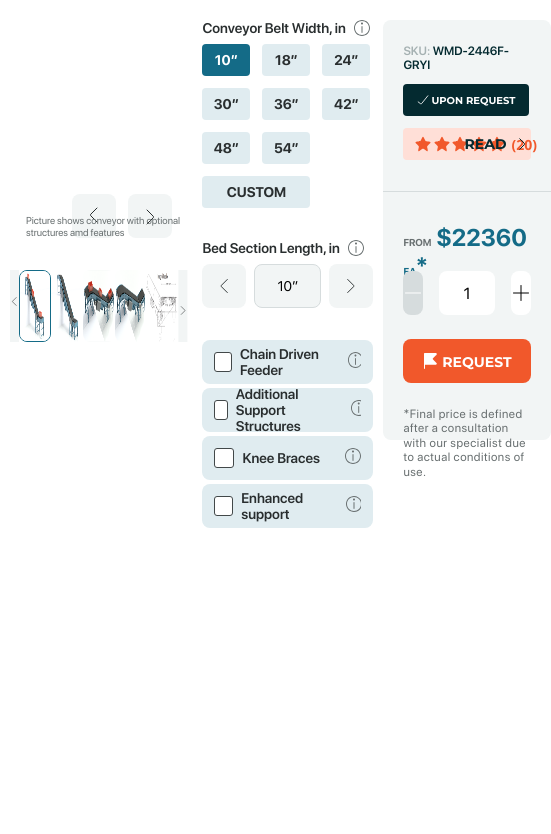
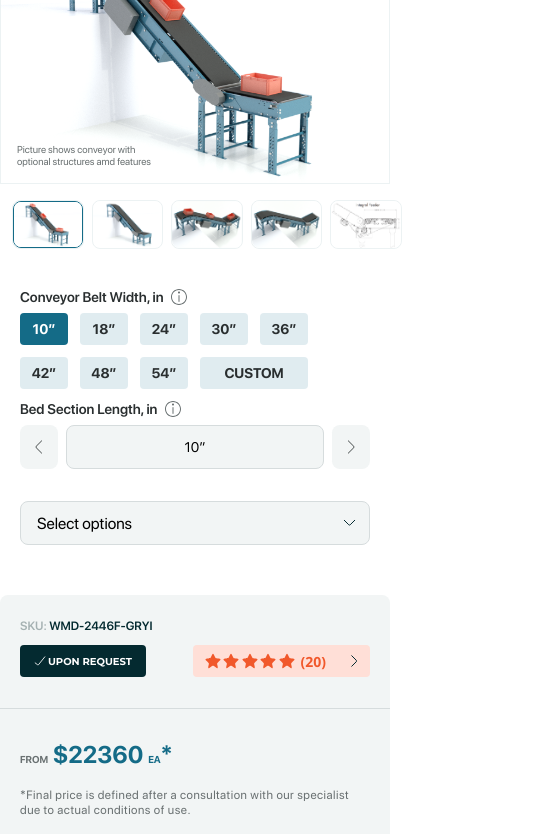
Before and after one commit to SergiyGenza/test-task_conveyors_shop, a plain HTML site: page index.html in a window 390 px wide. Shown: the part 275-1109 px from the top of the page, 551 px wide, since content can reach past the window. Drawn offline with nearby package versions, Linux system fonts and the light colour scheme.

Commit message:
finish mobile and slider

```diff
--- a/index.css
+++ b/index.css
@@ -8,6 +8,7 @@
   --dark-azure: #146b87;
   --black-primary: #042a30;
   --gray-50: #f2f5f5;
+  --gray-100: #ecf2f3;
   --gray-200: #d6dcdd;
   --gray-300: #a3a3a3;
   --gray-400: #a5b1b2;
@@ -20,6 +21,10 @@
 
 body {
   font-family: "SF Pro Display";
+}
+
+.wrapper > .product-details-title {
+  display: none;
 }
 
 .container {
@@ -72,9 +77,7 @@ nav ul li:last-child::after {
 .wrapper {
   display: flex;
   justify-content: space-between;
-  /* display: grid;
-  grid-template-columns: repeat(auto-fit, 652px); */
-  /* gap: 44px; */
+  gap: 44px;
 }
 
 .preview-lg {
@@ -126,7 +129,8 @@ nav ul li:last-child::after {
 }
 
 .slider-item {
-  /* border-radius: 8px; */
+  border-radius: 8px;
+  border: 1px var(--gray-100) solid;
 }
 
 .slider-item img {
@@ -142,7 +146,6 @@ nav ul li:last-child::after {
   background-color: var(--gray-50);
   width: 32px;
   height: 72px;
-  /* border-radius: 8px; */
 }
 
 .btn-slide .prev {
@@ -232,7 +235,6 @@ nav ul li:last-child::after {
 /* //////////////////// */
 
 .product-details {
-  margin-bottom: 500px;
   width: 48%;
 }
 
@@ -252,12 +254,11 @@ nav ul li:last-child::after {
 }
 
 .product-content {
-  /* min-width: 316px; */
   width: 316px;
 }
 .product-width {
   max-width: 288px;
-  margin-bottom: 32px;
+  margin-bottom: 12px;
 }
 .product-title {
   font-weight: 600;
@@ -278,6 +279,27 @@ nav ul li:last-child::after {
   display: flex;
   flex-wrap: wrap;
   gap: 12px;
+}
+
+.rotare90 {
+  transform: rotate(90deg);
+  display: flex;
+}
+
+.product-options-group-mobile {
+  display: none;
+  width: 100%;
+}
+
+.product-options-group-mobile > .custom-select {
+  display: flex;
+  justify-content: space-between;
+  align-items: center;
+  border: 1px var(--gray-200) solid;
+  background-color: var(--gray-50);
+  height: 44px;
+  padding: 0 16px;
+  border-radius: 8px;
 }
 
 .btn-option {
@@ -304,6 +326,9 @@ nav ul li:last-child::after {
 .custom-size {
   display: none;
 }
+.custom-size.open {
+  margin-bottom: 32px;
+}
 
 .custom-size#product-length,
 .custom-size.open {
@@ -323,7 +348,6 @@ nav ul li:last-child::after {
 }
 
 .btn-custom-size {
-  /* background-image: url(assets/icons/Chevron_left.svg); */
   background-position: center;
   background-repeat: no-repeat;
   padding: 7px 12px;
@@ -403,8 +427,6 @@ label:active {
 
 input[type="checkbox"]:checked + label::after {
   content: url("assets/icons/checkbox-icon.svg");
-  /* width: 100%; */
-  /* height: 100%; */
   position: absolute;
   background-size: cover;
   background-color: var(--dark-azure);
@@ -412,7 +434,6 @@ input[type="checkbox"]:checked + label::after {
   padding: 1px;
   border: 1px var(--dark-azure) solid;
   top: -1px;
-  /* left: -1px; */
 }
 
 /* //// */
@@ -438,6 +459,12 @@ input[type="checkbox"]:checked + label::after {
   font-size: 12px;
 }
 
+.procuct-info-block {
+  display: flex;
+  flex-direction: column;
+  gap: 12px;
+}
+
 .procuct-info-code span {
   color: var(--gray-400);
 }
@@ -451,7 +478,7 @@ input[type="checkbox"]:checked + label::after {
   text-transform: uppercase;
   border-radius: 4px;
   max-width: 126px;
-  padding: 10px 0;
+  padding: 10px 12px;
   height: 32px;
 }
 
@@ -564,8 +591,10 @@ input[type="checkbox"]:checked + label::after {
 }
 
 .minus {
+  min-width: 44px;
 }
 .plus {
+  min-width: 44px;
 }
 
 .btn-quote {
@@ -588,3 +617,153 @@ input[type="checkbox"]:checked + label::after {
   font-weight: 400;
   letter-spacing: 0.5px;
 }
+
+@media screen and (max-width: 1200px) {
+  .btn-read-more > span {
+    display: none;
+  }
+}
+
+@media screen and (max-width: 992px) {
+  .product-wrapper {
+    justify-content: center;
+    flex-wrap: wrap;
+  }
+  .products-slider {
+    width: 100%;
+  }
+}
+
+@media screen and (max-width: 768px) {
+  header {
+    padding: 0px 20px;
+  }
+
+  .breadcrumbs > ul {
+    flex-wrap: wrap;
+  }
+
+  .container {
+    padding: 0;
+  }
+
+  .wrapper {
+    flex-direction: column;
+    gap: 0px;
+  }
+
+  .wrapper > .product-details-title {
+    display: inline-block;
+    font-size: 32px;
+  }
+
+  .wrapper > .product-details-title {
+    padding: 0 10px;
+  }
+
+  .product-details > .product-details-title {
+    display: none;
+  }
+
+  .product-wrapper {
+    margin-bottom: 50px;
+  }
+
+  .product-content {
+    width: 100%;
+    padding: 0 20px;
+  }
+
+  .custom-size-value {
+    width: 100%;
+    text-align: center;
+  }
+
+  .custom-size.open {
+  }
+
+  .preview-lg {
+    height: auto;
+    border: 1px var(--gray-100) solid;
+  }
+
+  .preview-lg > span {
+    max-width: 153px;
+  }
+
+  .products-slider {
+    width: 100%;
+    margin-bottom: 40px;
+  }
+
+  .btn-slider-full {
+    display: none;
+  }
+
+  .slider-group {
+    overflow: hidden;
+    width: 100%;
+    gap: 8px;
+    margin-left: 12px;
+  }
+
+  .slider-item {
+    min-width: 70px;
+  }
+
+  .slider-item img {
+    height: auto;
+  }
+
+  .btn-slide {
+    display: none;
+  }
+
+  .product-details {
+    width: 100%;
+  }
+
+  .product-options-group {
+    display: none;
+  }
+
+  .product-options-group-mobile {
+    display: inline-block;
+    margin-bottom: 40px;
+  }
+
+  .product-info {
+    width: auto;
+    height: auto;
+  }
+  .procuct-info-block {
+    flex-direction: row;
+    justify-content: space-between;
+  }
+
+  .product-info-rate-block {
+    gap: 25px;
+  }
+
+  .btn-request {
+    min-width: 126px;
+  }
+
+  .quantity {
+    max-width: 80%;
+  }
+  .product-warning {
+    order: 2;
+  }
+
+  .product-info-price {
+    order: 1;
+  }
+
+  .product-quantity {
+    order: 3;
+  }
+  .btn-quote {
+    order: 4;
+  }
+}
--- a/index.html
+++ b/index.html
@@ -30,6 +30,9 @@
   </header>
   <main>
     <div class="container wrapper">
+      <div class="product-details-title">
+        <h2>Incline & Decline Conveyors</h2>
+      </div>
       <div class="products-slider">
         <div id="img-viewer">
           <span class="close" onclick="closeModal()">
@@ -90,7 +93,6 @@
           </button>
         </div>
       </div>
-
       <div class="product-details">
         <div class="product-details-title">
           <h2>Incline & Decline Conveyors</h2>
@@ -112,16 +114,16 @@
                 <button class="btn-option">48”</button>
                 <button class="btn-option">54”</button>
                 <button class="btn-option custom" onclick="onCustomSizeOpen()">Custom</button>
+              </div>
+            </div>
             <div class="custom-size" id="product-width" id="custom-size">
               <button class="btn-custom-size prev">
                 <img src="assets/icons/Chevron_left.svg" alt="arrow left">
               </button>
-                  <span class="custom-size-value">10”</span>
+              <span class="custom-size-value">1”</span>
               <button class="btn-custom-size next rotate">
                 <img src="assets/icons/Chevron_left.svg" alt="arrow right">
               </button>
-                </div>
-              </div>
             </div>
             <div class="product-length">
               <div class="product-title">
@@ -157,7 +159,7 @@
               </div>
               <div class="product-option-item">
                 <div class="checkbox-wrapper">
-                  <input type="checkbox" id="braces">
+                  <input type="checkbox" name="braces" id="braces">
                   <label for="braces"></label>
                   Knee Braces
                 </div>
@@ -165,20 +167,31 @@
               </div>
               <div class="product-option-item">
                 <div class="checkbox-wrapper">
-                  <input type="checkbox" id="enhanced">
+                  <input type="checkbox" name="enhanced" id="enhanced">
                   <label for="enhanced"></label>
                   Enhanced support
                 </div>
                 <button class="btn-info"></button>
               </div>
             </div>
+            <div class="product-options-group-mobile">
+              <div class="custom-select">
+                Select options
+                <div class="rotare90">
+                  <svg width="7" height="12" viewBox="0 0 7 12" fill="none" xmlns="http://www.w3.org/2000/svg">
+                    <path d="M0.75 0.75L5.29289 5.29289C5.68342 5.68342 5.68342 6.31658 5.29289 6.70711L0.75 11.25"
+                      stroke="#042A30" stroke-linecap="round" stroke-linejoin="round" />
+                  </svg>
                 </div>
-
+              </div>
+            </div>
+          </div>
           <div class="product-info">
             <div class="product-info-top">
               <div class="procuct-info-code">
                 <span>SKU:</span> WMD-2446F-GRYI
               </div>
+              <div class="procuct-info-block">
                 <button class="btn-request"><img src="assets/icons/check.svg" alt="check">Upon request</button>
                 <div class="product-info-rate-block">
                   <div class="product-info-rate-group">
@@ -195,6 +208,7 @@
                       <img class="" src="assets/icons/arrow.svg" alt="arrow">
                     </button>
                   </a>
+                </div>
               </div>
             </div>
             <div class="devider"></div>
--- a/index.js
+++ b/index.js
@@ -11,6 +11,7 @@ const prevButtons = document.querySelectorAll(".btn-slide.prev");
 const nextButtons = document.querySelectorAll(".btn-slide.next");
 const slider = document.querySelectorAll(".slider-item img");
 const options = document.querySelectorAll(".options-group");
+const sliderList = document.querySelectorAll(".slider-group .slider-item img");
 let currentIndex = 0;
 
 // slider
@@ -27,6 +28,13 @@ function setActiveSlide() {
     }
   });
 }
+
+sliderList.forEach((slide) => {
+  slide.addEventListener("click", function () {
+    currentIndex = slide.id;
+    showSlide(currentIndex);
+  });
+});
 
 prevButtons.forEach((prevButton) => {
   prevButton.addEventListener("click", () => {
@@ -77,8 +85,6 @@ function onCustomSizeOpen() {
   customSize.classList.toggle("open");
 }
 
-showSlide(currentIndex);
-
 // custom checkboxes
 var checkboxes = document.querySelectorAll(
   '.product-options-group input[type="checkbox"]'
@@ -93,3 +99,5 @@ checkboxes.forEach(function (checkbox) {
     }
   });
 });
+
+showSlide(currentIndex);
```
Lines whose indentation alone changed are shown as unchanged.
